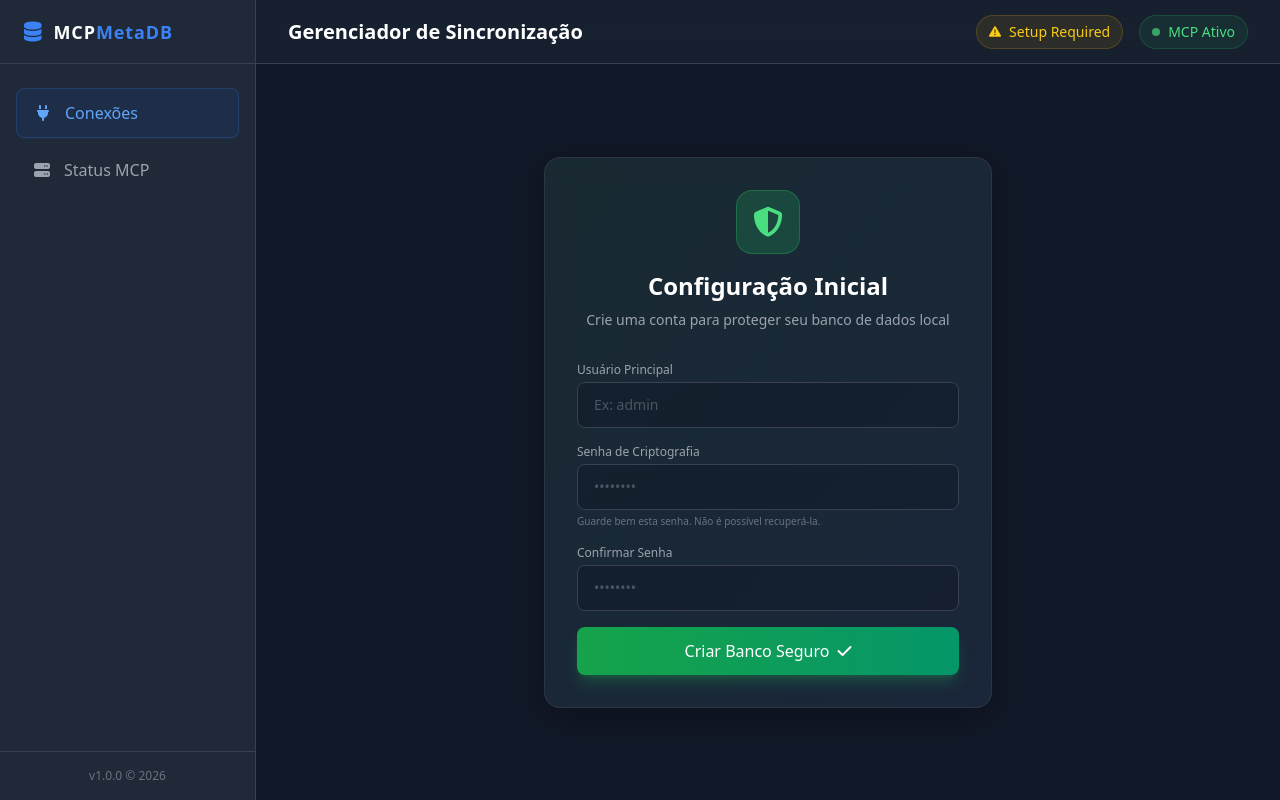
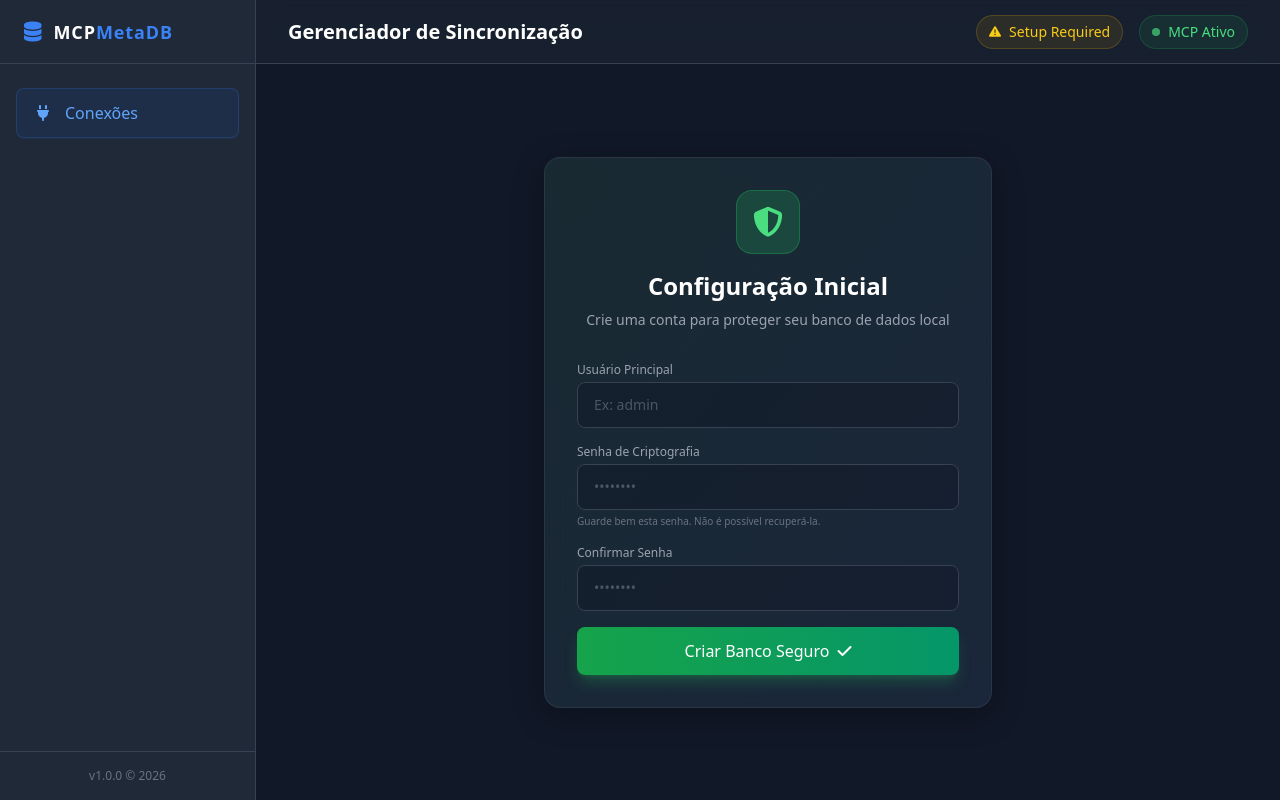
Before and after one commit to arturjoaquim/metadb-mcp, a FastAPI app: page / in a window 1280 px wide. Run offline with FastAPI, Linux system fonts and the light colour scheme; parts of the project's set-up code (start-up, migrations or seed data) failed here and were passed over; some libraries are stand-ins or nearby versions.

Commit message:
fix: Remover link de status MCP do menu de navegação

```diff
--- a/src/interfaces/web/templates/index.html
+++ b/src/interfaces/web/templates/index.html
@@ -21,9 +21,9 @@
             <a href="#" class="flex items-center px-4 py-3 bg-blue-600/10 text-blue-400 rounded-lg transition-colors border border-blue-500/20 shadow-sm shadow-blue-500/10">
                 <i class="fa-solid fa-plug mr-3 w-5 text-center"></i> Conexões
             </a>
-            <a href="#" class="flex items-center px-4 py-3 text-gray-400 hover:bg-gray-700/50 hover:text-white rounded-lg transition-colors">
+            <!-- <a href="#" class="flex items-center px-4 py-3 text-gray-400 hover:bg-gray-700/50 hover:text-white rounded-lg transition-colors">
                 <i class="fa-solid fa-server mr-3 w-5 text-center"></i> Status MCP
-            </a>
+            </a> -->
         </nav>
         <div class="p-4 border-t border-gray-700 text-xs text-gray-500 text-center">
             v1.0.0 &copy; 2026
```
